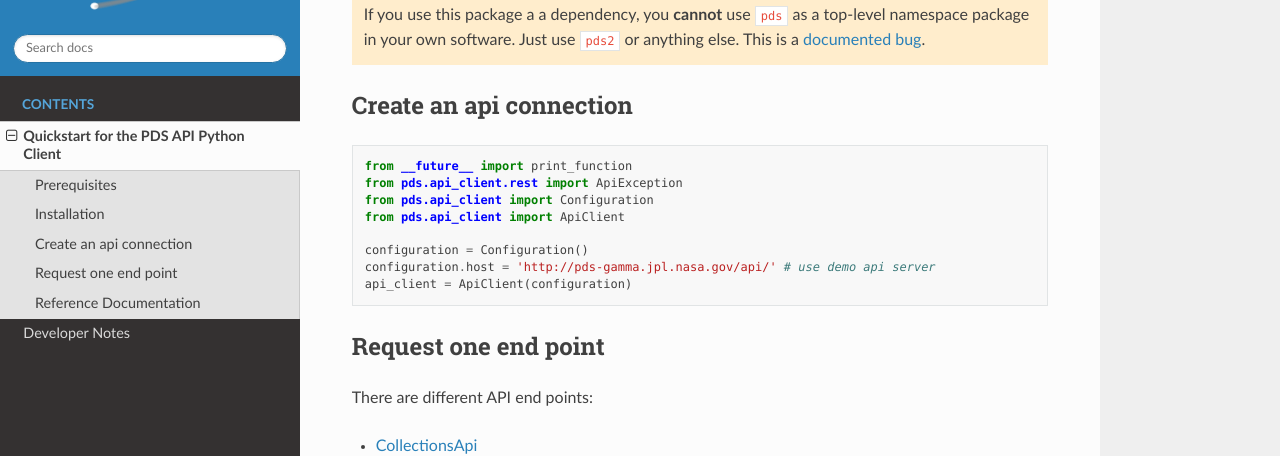
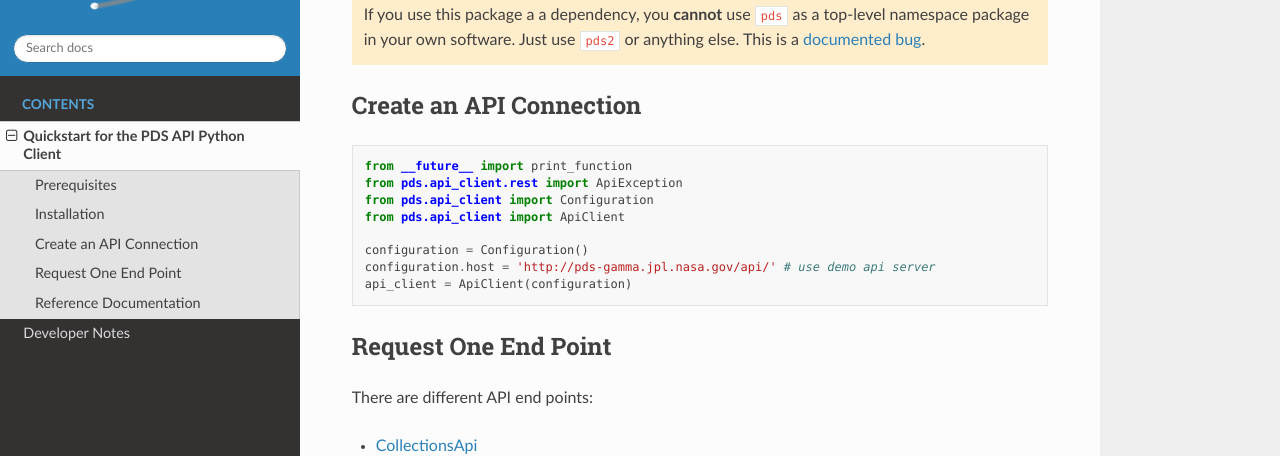
Before and after one commit to krashardiman-ctrl/pds-api-client, a Sphinx documentation site: the page built from docs/source/quickstart/index.rst, in a window 1280 px wide and 900 px high, scrolled down 919 px. Shown: the part 171-627 px from the top of the window. Built offline with Sphinx 7.4.7 and the Read the Docs theme 2.0.0, drawn with Linux system fonts in a browser that asks for light colours; pages that are not in the unit, such as notebooks, are missing from menus.

Commit message:
improve title casing

```diff
--- a/docs/source/quickstart/index.rst
+++ b/docs/source/quickstart/index.rst
@@ -53,7 +53,7 @@ your ``install_requires``.
    ``pds2`` or anything else. This is a `documented bug`_.
 
 
-Create an api connection
+Create an API Connection
 ------------------------
 
 .. code-block:: python
@@ -68,7 +68,7 @@ Create an api connection
    api_client = ApiClient(configuration)
 
 
-Request one end point
+Request One End Point
 ---------------------
 
 There are different API end points:
```
